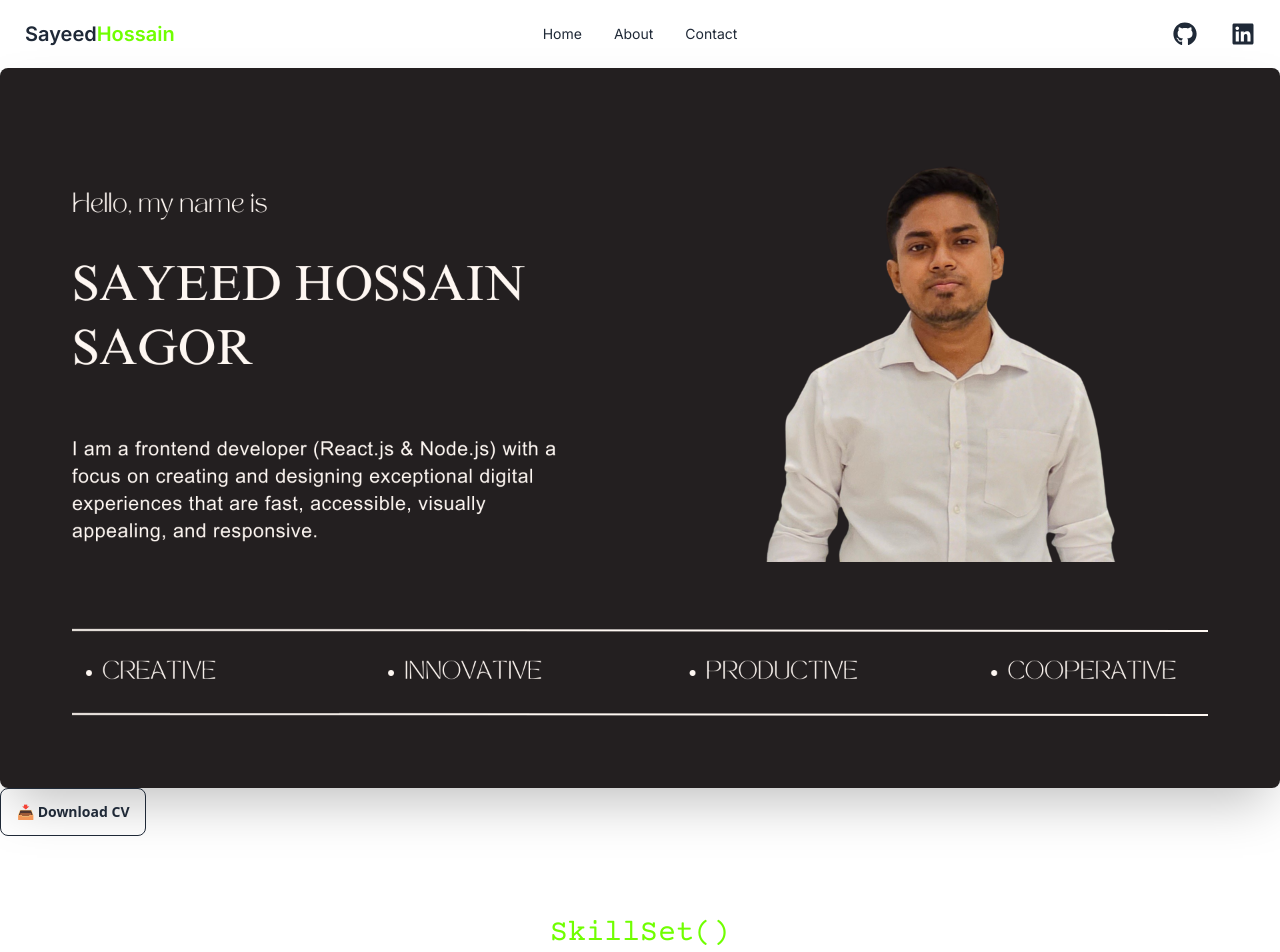
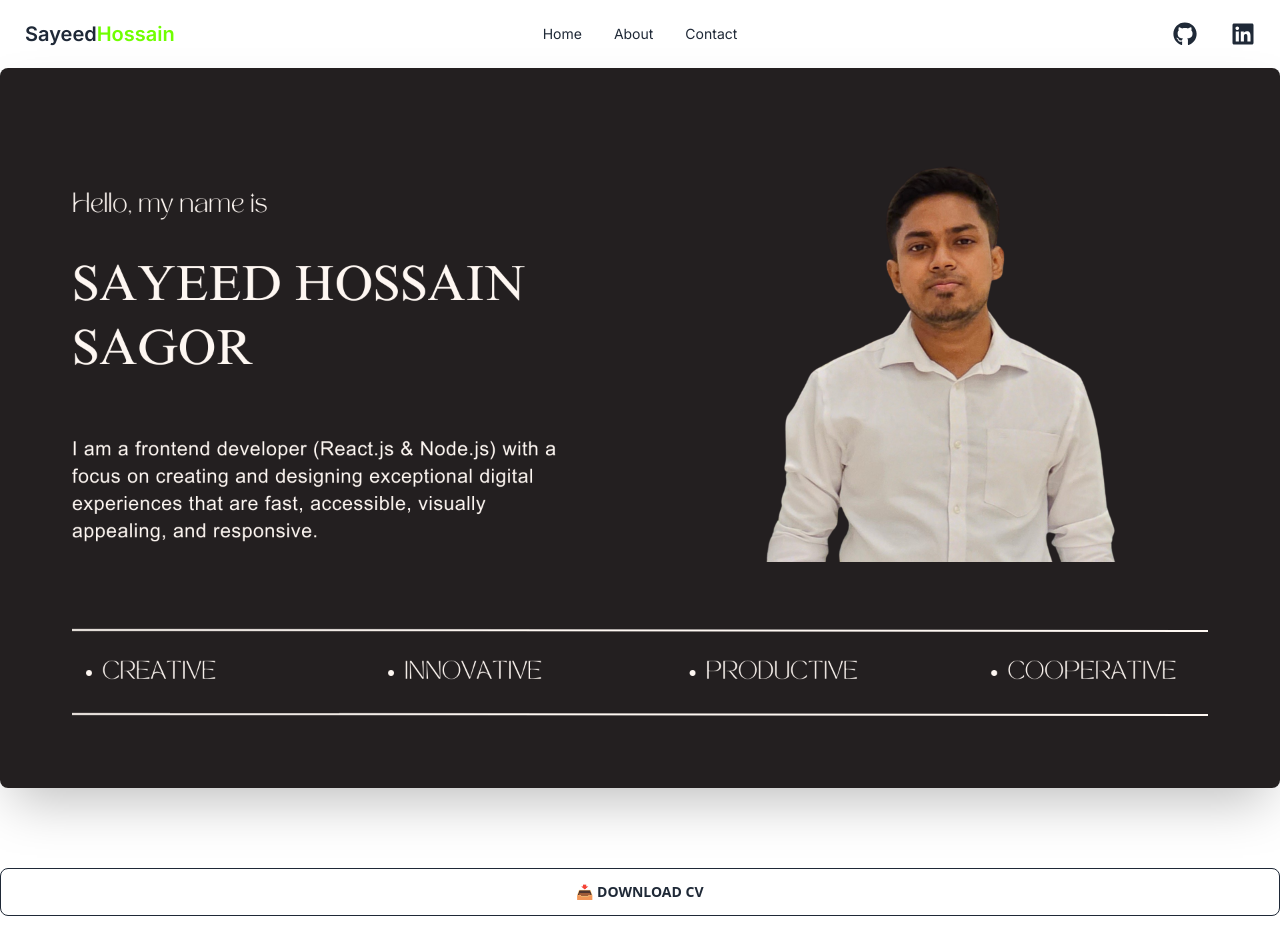
Before and after one commit to sayeedHossain191/my-portfolio, a React (Vite) app: page / in a window 1280 px wide. Shown: the top 952 px of the page. Built offline with nearby package versions, Linux system fonts and the light colour scheme.

Commit message:
download button updated

```diff
--- a/src/pages/Home.jsx
+++ b/src/pages/Home.jsx
@@ -1,3 +1,4 @@
+import { Link } from "react-router-dom";
 import Banner from "../components/Banner";
 import Projects from "../components/Projects";
 import Skills from "../components/Skills";
@@ -7,9 +8,10 @@ const Home = () => {
     return (
         <div>
             <Banner />
-            <a className="btn btn-outline" href="https://drive.google.com/file/d/1cjHobhsAiv1xHANvuAUGHiZPlTI2b5vK/view?usp=sharing" download="resume.pdf">
-                📥 Download CV
+            <a className="btn btn-outline my-20 flex justify-center" href="https://drive.google.com/file/d/1y2pgnRxkoue1rKAE2WG2OhZVqoNT_W1w/view?usp=sharing" download="resume.pdf">
+                📥 DOWNLOAD CV
             </a>
+            {/* <Link className="btn btn-outline my-20" href="https://drive.google.com/file/d/1cjHobhsAiv1xHANvuAUGHiZPlTI2b5vK/view?usp=sharing">Download CV</Link> */}
             {/* <button href='https://drive.google.com/file/d/1cjHobhsAiv1xHANvuAUGHiZPlTI2b5vK/view?usp=sharing' className="btn btn-outline">Download CV</button> */}
 
             <Skills />
```
